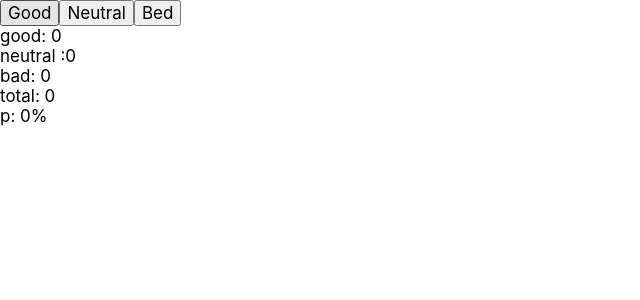
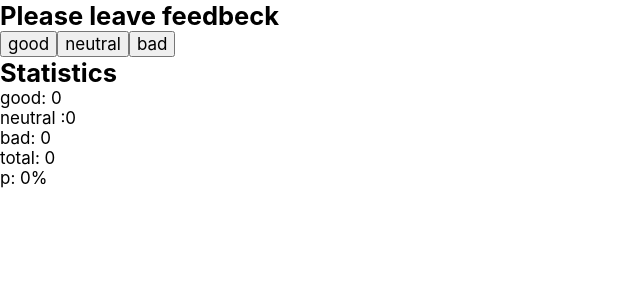
Before and after one commit to artipavl/goit-react-hw-02-feedback, a React (Create React App) app: page / in a window 1280 px wide. Shown: the top 300 px of the page, without its empty margins (0-640 px from the left). Built offline with nearby package versions, Linux system fonts and the light colour scheme.

Commit message:
Виконує 3 завдання

```diff
--- a/src/components/Feedback/Feedback.jsx
+++ b/src/components/Feedback/Feedback.jsx
@@ -1,5 +1,9 @@
 // import css from 'components/Feedback/Feedback.module.css';
 import { React, Component } from 'react';
+
+import { Section } from 'components/Section/Section';
+import { FeedbackOptions } from 'components/Feedback/FeedbackOptions';
+import { Statistics } from 'components/Feedback/Statistics';
 
 export class Feedback extends Component {
   state = {
@@ -8,53 +12,45 @@ export class Feedback extends Component {
     bad: 0,
   };
 
-  addGood = () =>
+  onLeaveFeedback = e => {
+    const name = e.currentTarget.name;
     this.setState(state => ({
       ...state,
-      good: state.good + 1,
+      [name]: state[name] + 1,
     }));
+  };
 
-  addNeutral = () =>
-    this.setState(state => ({
-      ...state,
-      neutral: state.neutral + 1,
-    }));
+  countTotalFeedback = () =>
+    this.state.bad + this.state.good + this.state.neutral;
 
-  addBed = () =>
-    this.setState(state => ({
-      ...state,
-      bad: state.bad + 1,
-    }));
-
-    countTotalFeedback = () => this.state.bad + this.state.good + this.state.neutral;
-
-    countPositiveFeedbackPercentage = () => {
-        if (this.state.good === 0) {
-            return 0;
-        }
-        return Math.round((this.state.good / this.countTotalFeedback()) *100);
-    };
+  countPositiveFeedbackPercentage = () => {
+    if (this.state.good === 0) {
+      return 0;
+    }
+    return Math.round((this.state.good / this.countTotalFeedback()) * 100);
+  };
 
   render() {
     const { good, neutral, bad } = this.state;
 
     return (
       <>
-        <button type="button" onClick={this.addGood}>
-          Good
-        </button>
-        <button type="button" onClick={this.addNeutral}>
-          Neutral
-        </button>
-        <button type="button" onClick={this.addBed}>
-          Bed
-        </button>
-        <p>good: {good}</p>
-        <p>neutral :{neutral}</p>
-        <p>bad: {bad}</p>
-        <p>total: {this.countTotalFeedback()}</p>
-        <p>p: {this.countPositiveFeedbackPercentage()}%</p>
+        <Section title="Please leave feedbeck">
+          <FeedbackOptions
+            options={Object.keys(this.state)}
+            onLeaveFeedback={this.onLeaveFeedback}
+          />
+        </Section>
 
+        <Section title="Statistics">
+          <Statistics
+            good={good}
+            neutral={neutral}
+            bad={bad}
+            total={this.countTotalFeedback}
+            positivePercentage={this.countPositiveFeedbackPercentage}
+          />
+        </Section>
       </>
     );
   }
--- /dev/null
+++ b/src/components/Feedback/FeedbackOptions.jsx
@@ -0,0 +1,11 @@
+export const FeedbackOptions = ({ options, onLeaveFeedback }) => {
+  return (
+    <>
+      {options.map((option,index) => (
+        <button key={index} type="button" name={option} onClick={onLeaveFeedback}>
+          {option}
+        </button>
+      ))}
+    </>
+  );
+};
--- /dev/null
+++ b/src/components/Feedback/Statistics.jsx
@@ -0,0 +1,17 @@
+export const Statistics = ({
+  good,
+  neutral,
+  bad,
+  total,
+  positivePercentage,
+}) => {
+  return (
+    <>
+      <p>good: {good}</p>
+      <p>neutral :{neutral}</p>
+      <p>bad: {bad}</p>
+      <p>total: {total()}</p>
+      <p>p: {positivePercentage()}%</p>
+    </>
+  );
+};
--- /dev/null
+++ b/src/components/Section/Section.jsx
@@ -0,0 +1,9 @@
+
+export const Section = ({title, children}) => {
+    return (
+        <section>
+            <h1>{title}</h1>
+            {children}
+        </section>
+    )
+}
```
